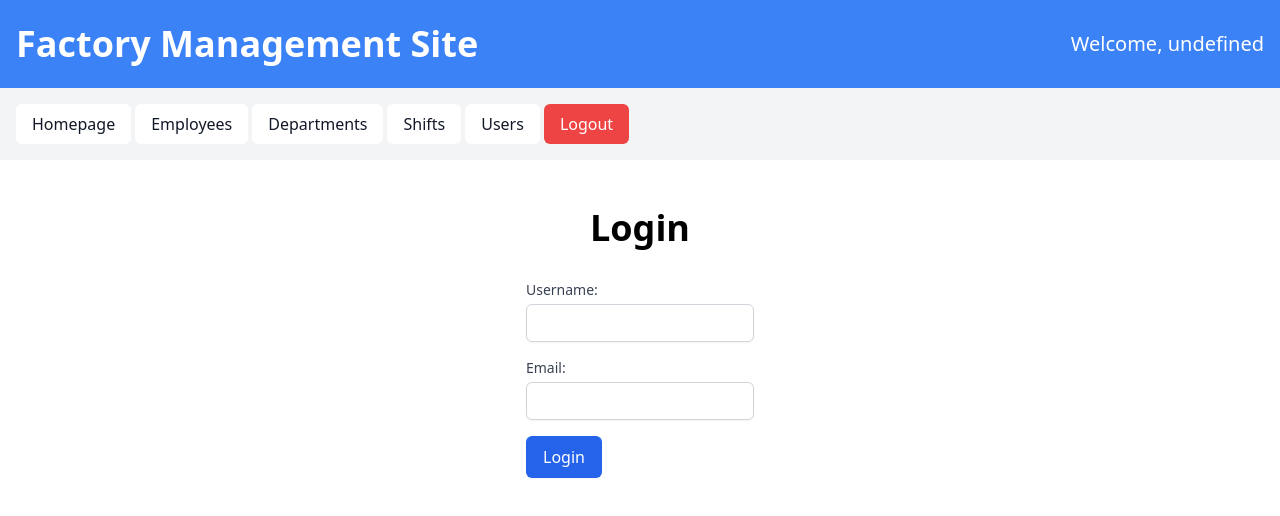
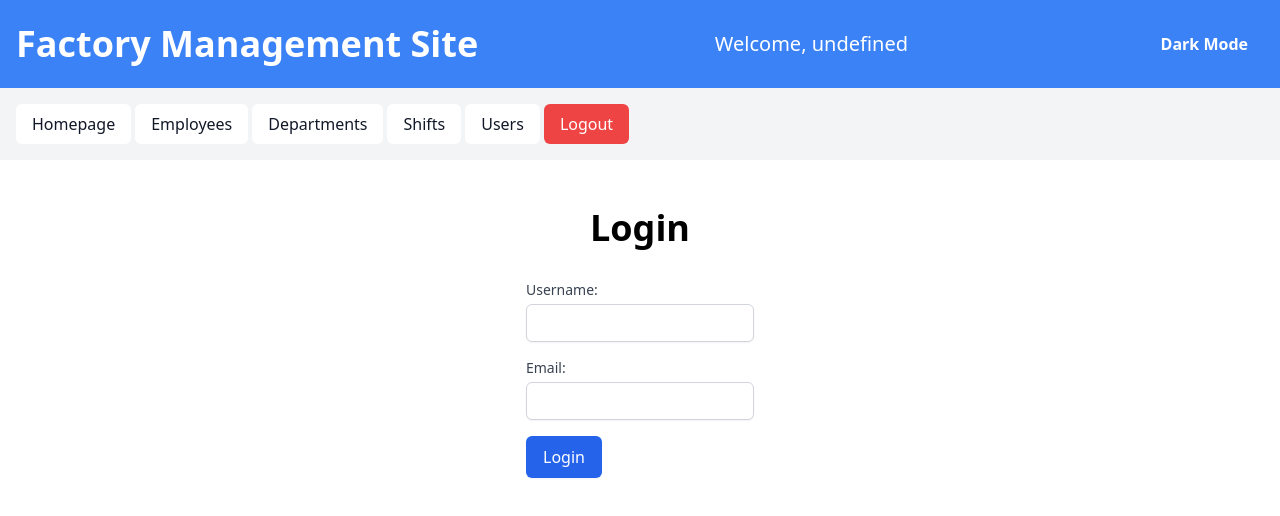
Before and after one commit to TomerMeidan/A22-Web-Project, a React (Vite) app in the folder views/: page /edit-department in a window 1280 px wide. Shown: the top 516 px of the page. Built offline with nearby package versions, Linux system fonts and the light colour scheme.

Commit message:
added dark mode

```diff
--- a/views/src/App.jsx
+++ b/views/src/App.jsx
@@ -1,52 +1,63 @@
+// src/App.jsx
+import React, { useEffect } from 'react';
 import { Routes, Route, useNavigate } from "react-router-dom";
 import WelcomePage from "./pages/WelcomePage";
 import LoginPage from "./pages/LoginPage";
-
 import EmployeesPage from "./pages/employees/EmployeesPage";
 import NewEmployeePage from "./pages/employees/NewEmployeePage";
 import EditEmployeePage from "./pages/employees/EditEmployeePage";
-
 import UsersPage from "./pages/UsersPage";
-
 import ShiftsPage from "./pages/shifts/ShiftsPage";
 import NewShiftPage from "./pages/shifts/NewShiftPage";
 import EditShiftPage from "./pages/shifts/EditShiftPage";
-
 import DepartmentsPage from "./pages/departments/DepartmentsPage";
 import DepartmentsEditPage from "./pages/departments/DepartmentsEditPage";
 import DepartmentsNewPage from "./pages/departments/DepartmentsNewPage";
-
 import { useAuthContext } from "./hooks/useAuthContext";
 import { useLogout } from "./hooks/useLogout";
 import { Tab } from '@headlessui/react';
+import { DarkModeProvider, useDarkMode } from './context/DarkModeContext'; // Import the DarkModeProvider and useDarkMode hook
 
 function App() {
  const navigate = useNavigate();
  const { logout } = useLogout();
  const { user } = useAuthContext();
+ const { isDarkMode, toggleDarkMode } = useDarkMode(); // Use the dark mode state and toggle function
 
  const handleClick = () => {
     logout();
  };
 
+ // Dynamically set dark mode class on the body
+ useEffect(() => {
+   document.body.classList.toggle('dark', isDarkMode);
+ }, [isDarkMode]);
+
  return (
     <>
-      <header className="bg-blue-500 text-white py-6 px-4 shadow-md">
+      <header className={`bg-blue-500 text-white py-6 px-4 shadow-md ${isDarkMode ? 'dark:bg-gray-800' : ''}`}>
         <div className="container mx-auto flex justify-between items-center">
           <h1 className="text-4xl font-bold">Factory Management Site</h1>
           <h3 id="user-name" className="text-xl">{`Welcome, ${user?.name}`}</h3>
+          <button
+            onClick={toggleDarkMode}
+            className="bg-blue-500 hover:bg-blue-700 text-white font-bold py-2 px-4 rounded"
+          >
+            {isDarkMode ? 'Light Mode' : 'Dark Mode'}
+          </button>
         </div>
       </header>
-      <Tab.Group selectedIndex={0} onChange={() => {}} className="bg-gray-100 p-4">
+      <Tab.Group selectedIndex={0} onChange={() => {}} className={`p-4 ${isDarkMode ? 'bg-gray-800' : 'bg-gray-100'}`}>
  <Tab.List className="flex p-1 space-x-1">
-          <Tab className="px-4 py-2 bg-white text-gray-900 rounded-md hover:bg-gray-200 focus:outline-none focus:ring-2 focus:ring-offset-2 focus:ring-blue-500" onClick={() => navigate("/welcome")}>Homepage</Tab>
-          <Tab className="px-4 py-2 bg-white text-gray-900 rounded-md hover:bg-gray-200 focus:outline-none focus:ring-2 focus:ring-offset-2 focus:ring-blue-500" onClick={() => navigate("/employees")}>Employees</Tab>
-          <Tab className="px-4 py-2 bg-white text-gray-900 rounded-md hover:bg-gray-200 focus:outline-none focus:ring-2 focus:ring-offset-2 focus:ring-blue-500" onClick={() => navigate("/departments")}>Departments</Tab>
-          <Tab className="px-4 py-2 bg-white text-gray-900 rounded-md hover:bg-gray-200 focus:outline-none focus:ring-2 focus:ring-offset-2 focus:ring-blue-500" onClick={() => navigate("/shifts")}>Shifts</Tab>
-          <Tab className="px-4 py-2 bg-white text-gray-900 rounded-md hover:bg-gray-200 focus:outline-none focus:ring-2 focus:ring-offset-2 focus:ring-blue-500" onClick={() => navigate("/users")}>Users</Tab>
-          <Tab className="px-4 py-2 bg-red-500 text-white rounded-md hover:bg-red-700 focus:outline-none focus:ring-2 focus:ring-offset-2 focus:ring-red-500" onClick={handleClick}>Logout</Tab>
+    <Tab className={`px-4 py-2 ${isDarkMode ? 'bg-gray-700 text-white' : 'bg-white text-gray-900'} rounded-md hover:bg-gray-200 focus:outline-none focus:ring-2 focus:ring-offset-2 focus:ring-blue-500`} onClick={() => navigate("/welcome")}>Homepage</Tab>
+    <Tab className={`px-4 py-2 ${isDarkMode ? 'bg-gray-700 text-white' : 'bg-white text-gray-900'} rounded-md hover:bg-gray-200 focus:outline-none focus:ring-2 focus:ring-offset-2 focus:ring-blue-500`} onClick={() => navigate("/employees")}>Employees</Tab>
+    <Tab className={`px-4 py-2 ${isDarkMode ? 'bg-gray-700 text-white' : 'bg-white text-gray-900'} rounded-md hover:bg-gray-200 focus:outline-none focus:ring-2 focus:ring-offset-2 focus:ring-blue-500`} onClick={() => navigate("/departments")}>Departments</Tab>
+    <Tab className={`px-4 py-2 ${isDarkMode ? 'bg-gray-700 text-white' : 'bg-white text-gray-900'} rounded-md hover:bg-gray-200 focus:outline-none focus:ring-2 focus:ring-offset-2 focus:ring-blue-500`} onClick={() => navigate("/shifts")}>Shifts</Tab>
+    <Tab className={`px-4 py-2 ${isDarkMode ? 'bg-gray-700 text-white' : 'bg-white text-gray-900'} rounded-md hover:bg-gray-200 focus:outline-none focus:ring-2 focus:ring-offset-2 focus:ring-blue-500`} onClick={() => navigate("/users")}>Users</Tab>
+    <Tab className={`px-4 py-2 bg-red-500 text-white rounded-md hover:bg-red-700 focus:outline-none focus:ring-2 focus:ring-offset-2 focus:ring-red-500`} onClick={handleClick}>Logout</Tab>
  </Tab.List>
 </Tab.Group>
+
       <main className="container mx-auto px-4">
         <Routes>
           <Route path="/" element={<LoginPage />} />
@@ -94,4 +105,8 @@ function App() {
  );
 }
 
-export default App;
+export default () => (
+ <DarkModeProvider>
+    <App />
+ </DarkModeProvider>
+);
--- /dev/null
+++ b/views/src/context/DarkModeContext.jsx
@@ -0,0 +1,22 @@
+// src/DarkModeContext.js
+import React, { createContext, useContext, useState } from 'react';
+
+const DarkModeContext = createContext();
+
+export const useDarkMode = () => {
+ return useContext(DarkModeContext);
+};
+
+export const DarkModeProvider = ({ children }) => {
+ const [isDarkMode, setIsDarkMode] = useState(false);
+
+ const toggleDarkMode = () => {
+    setIsDarkMode(!isDarkMode);
+ };
+
+ return (
+    <DarkModeContext.Provider value={{ isDarkMode, toggleDarkMode }}>
+      {children}
+    </DarkModeContext.Provider>
+ );
+};
--- /dev/null
+++ b/views/src/hooks/useDarkMode.js
@@ -0,0 +1,22 @@
+// src/DarkModeContext.js
+import { createContext, useContext, useState } from 'react';
+
+const DarkModeContext = createContext();
+
+export const useDarkMode = () => {
+ return useContext(DarkModeContext);
+};
+
+export const DarkModeProvider = ({ children }) => {
+ const [isDarkMode, setIsDarkMode] = useState(false);
+
+ const toggleDarkMode = () => {
+    setIsDarkMode(!isDarkMode);
+ };
+
+ return (
+    <DarkModeContext.Provider value={{ isDarkMode, toggleDarkMode }}>
+      {children}
+    </DarkModeContext.Provider>
+ );
+};
--- a/views/src/index.css
+++ b/views/src/index.css
@@ -1,6 +1,52 @@
 @tailwind base;
 @tailwind components;
 @tailwind utilities;
+
+@tailwind base;
+@tailwind components;
+@tailwind utilities;
+
+@tailwind base;
+@tailwind components;
+@tailwind utilities;
+
+@tailwind base;
+@tailwind components;
+@tailwind utilities;
+
+@layer base {
+ body.dark {
+    @apply bg-gray-900 text-white; /* Ensure body text is white in dark mode */
+
+    /* Styles for table cells in dark mode */
+    table {
+      @apply divide-gray-700; /* Divider color for table rows */
+    }
+
+    table th, table td {
+      @apply bg-gray-800 text-white; /* Background and text color for table headers and cells in dark mode */
+    }
+
+    /* Styles for comboboxes in dark mode */
+    select {
+      @apply bg-gray-800 text-white border-gray-600; /* Background, text color, and border color for comboboxes in dark mode */
+    }
+
+    /* Styles for text boxes in dark mode */
+    input[type="text"] {
+      @apply bg-gray-800 text-white border-gray-600; /* Background, text color, and border color for text boxes in dark mode */
+    }
+
+    /* Optional: Styles for text boxes and comboboxes in light mode */
+    @layer components {
+      input[type="text"], select {
+        @apply bg-white text-gray-900 border-gray-300; /* Background, text color, and border color for text boxes and comboboxes in light mode */
+      }
+    }
+ }
+}
+
+
 
 .flip-button {
     perspective:  1000px;
--- a/views/tailwind.config.cjs
+++ b/views/tailwind.config.cjs
@@ -4,4 +4,5 @@ module.exports = {
     extend: {},
   },
   plugins: [],
+  darkMode: 'class'
 };
```
Lines whose indentation alone changed are shown as unchanged.
